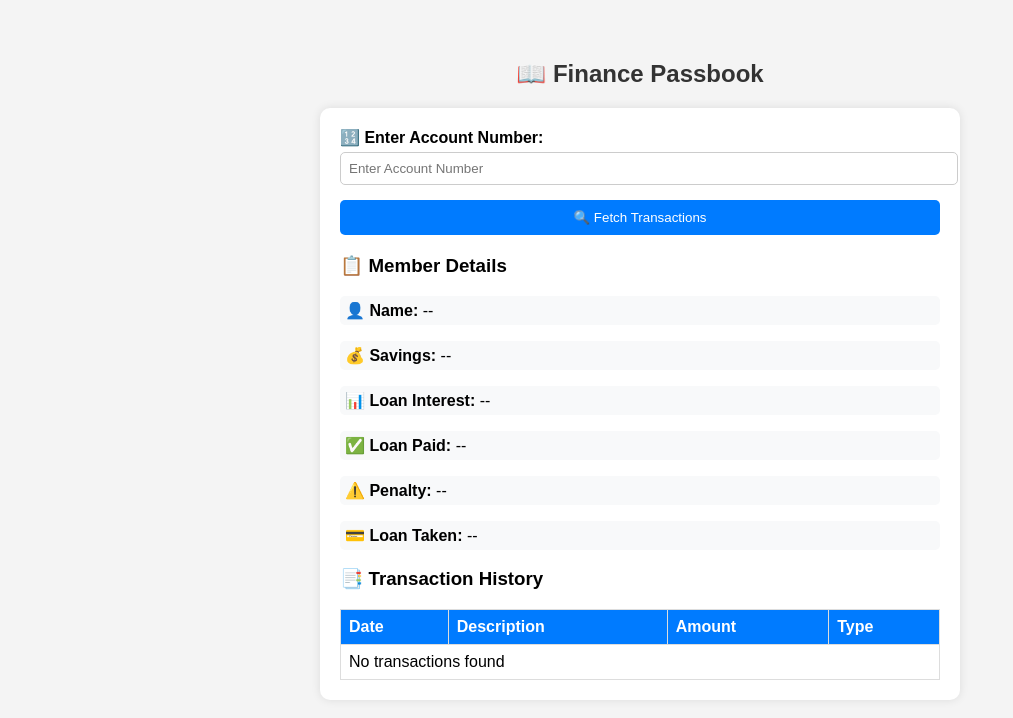
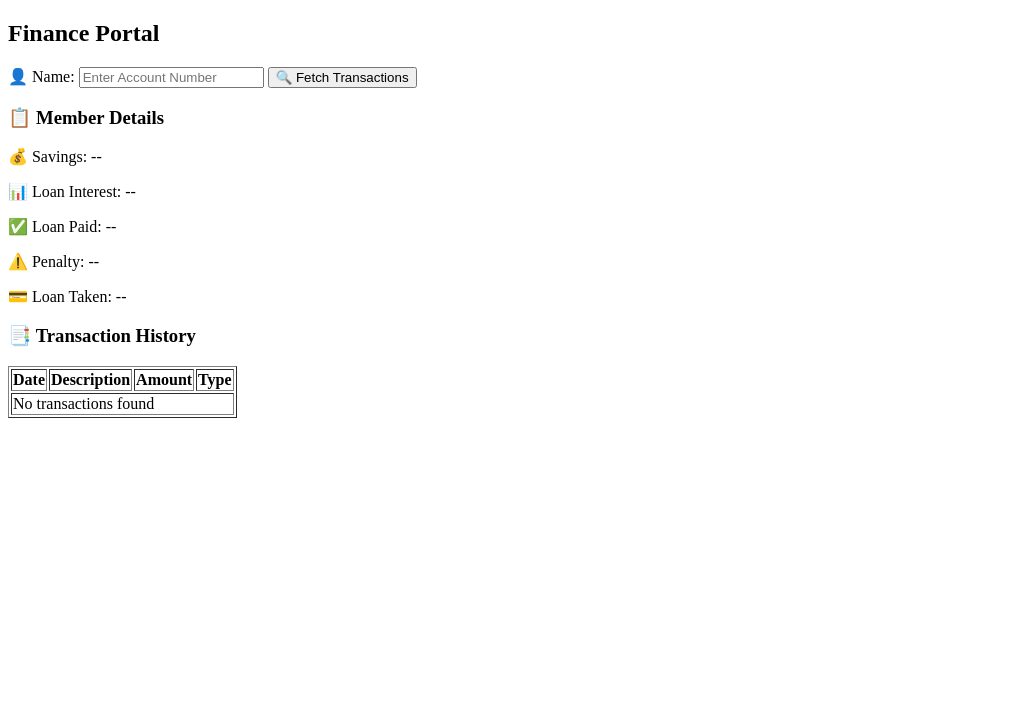
Before and after one commit to MrutyunjayM/Finance6, a plain HTML site: page index.html in a window 1280 px wide. Shown: the whole page, without its empty margins (0-1013 px from the left). Drawn offline with Linux system fonts and the light colour scheme.

Commit message:
Add files via upload

```diff
--- a/index.html
+++ b/index.html
@@ -3,101 +3,27 @@
 <head>
     <meta charset="UTF-8">
     <meta name="viewport" content="width=device-width, initial-scale=1.0">
-    <title>Finance Passbook</title>
-    <style>
-        body {
-            font-family: Arial, sans-serif;
-            margin: 20px;
-            padding: 20px;
-            background-color: #f4f4f4;
-        }
-        h2 {
-            text-align: center;
-            color: #333;
-        }
-        .container {
-            max-width: 600px;
-            margin: 0 auto;
-            background: white;
-            padding: 20px;
-            border-radius: 10px;
-            box-shadow: 0px 0px 10px rgba(0, 0, 0, 0.1);
-        }
-        .input-group {
-            margin-bottom: 15px;
-        }
-        .input-group label {
-            display: block;
-            font-weight: bold;
-        }
-        .input-group input {
-            width: 100%;
-            padding: 8px;
-            margin-top: 5px;
-            border: 1px solid #ccc;
-            border-radius: 5px;
-        }
-        .btn {
-            width: 100%;
-            padding: 10px;
-            background: #007bff;
-            color: white;
-            border: none;
-            cursor: pointer;
-            border-radius: 5px;
-        }
-        .btn:hover {
-            background: #0056b3;
-        }
-        .details {
-            margin-top: 20px;
-        }
-        .details p {
-            font-size: 16px;
-            padding: 5px;
-            background: #f8f9fa;
-            border-radius: 5px;
-        }
-        table {
-            width: 100%;
-            margin-top: 10px;
-            border-collapse: collapse;
-            background: white;
-        }
-        th, td {
-            border: 1px solid #ddd;
-            padding: 8px;
-            text-align: left;
-        }
-        th {
-            background: #007bff;
-            color: white;
-        }
-    </style>
+    <title>Finance Portal</title>
+    <script src="https://www.gstatic.com/firebasejs/10.7.1/firebase-app.js"></script>
+    <script src="https://www.gstatic.com/firebasejs/10.7.1/firebase-firestore.js"></script>
+    <script defer src="script.js"></script>
 </head>
 <body>
+    <h2>Finance Portal</h2>
 
-    <h2>📖 Finance Passbook</h2>
+    <label for="accountNumber">👤 Name: </label>
+    <input type="text" id="accountNumber" placeholder="Enter Account Number">
+    <button onclick="fetchDetails()">🔍 Fetch Transactions</button>
 
-    <div class="container">
-        <div class="input-group">
-            <label for="accountInput">🔢 Enter Account Number:</label>
-            <input type="text" id="accountInput" placeholder="Enter Account Number">
-        </div>
-        <button id="fetchBtn" class="btn">🔍 Fetch Transactions</button>
-
-        <div class="details">
     <h3>📋 Member Details</h3>
-            <p><strong>👤 Name:</strong> <span id="name">--</span></p>
-            <p><strong>💰 Savings:</strong> <span id="savings">--</span></p>
-            <p><strong>📊 Loan Interest:</strong> <span id="loanInterest">--</span></p>
-            <p><strong>✅ Loan Paid:</strong> <span id="loanPaid">--</span></p>
-            <p><strong>⚠️ Penalty:</strong> <span id="penalty">--</span></p>
-            <p><strong>💳 Loan Taken:</strong> <span id="loanTaken">--</span></p>
-        </div>
+    <p>💰 Savings: <span id="savings">--</span></p>
+    <p>📊 Loan Interest: <span id="loanInterest">--</span></p>
+    <p>✅ Loan Paid: <span id="loanPaid">--</span></p>
+    <p>⚠️ Penalty: <span id="penalty">--</span></p>
+    <p>💳 Loan Taken: <span id="loanTaken">--</span></p>
 
     <h3>📑 Transaction History</h3>
-        <table>
+    <table border="1">
         <thead>
             <tr>
                 <th>Date</th>
@@ -106,15 +32,11 @@
                 <th>Type</th>
             </tr>
         </thead>
-            <tbody id="transactionTable">
+        <tbody id="transactionHistory">
             <tr>
                 <td colspan="4">No transactions found</td>
             </tr>
         </tbody>
     </table>
-    </div>
-
-    <script type="module" src="script.js"></script>
-
 </body>
 </html>
--- a/script.js
+++ b/script.js
@@ -1,55 +1,60 @@
-// Import Firebase SDK
-import { initializeApp } from "https://www.gstatic.com/firebasejs/10.7.1/firebase-app.js";
-import { getFirestore, collection, doc, getDoc } from "https://www.gstatic.com/firebasejs/10.7.1/firebase-firestore.js";
+document.addEventListener("DOMContentLoaded", function () {
+    // Initialize Firebase
+    const firebaseConfig = {
+        apiKey: "YOUR_API_KEY",
+        authDomain: "YOUR_AUTH_DOMAIN",
+        projectId: "YOUR_PROJECT_ID",
+        storageBucket: "YOUR_STORAGE_BUCKET",
+        messagingSenderId: "YOUR_MESSAGING_SENDER_ID",
+        appId: "YOUR_APP_ID"
+    };
 
-// Firebase Configuration
-const firebaseConfig = {
-  apiKey: "YOUR_API_KEY",
-  authDomain: "YOUR_PROJECT_ID.firebaseapp.com",
-  projectId: "YOUR_PROJECT_ID",
-  storageBucket: "YOUR_PROJECT_ID.appspot.com",
-  messagingSenderId: "YOUR_SENDER_ID",
-  appId: "YOUR_APP_ID"
-};
+    firebase.initializeApp(firebaseConfig);
+    const db = firebase.firestore();
 
-// Initialize Firebase
-const app = initializeApp(firebaseConfig);
-const db = getFirestore(app);
+    // Fetch Member Details
+    function fetchDetails() {
+        const accountNumberInput = document.getElementById("accountNumber");
 
-// Function to Fetch Member Details
-async function fetchDetails(accountNumber) {
-  try {
-    console.log(`🔍 Fetching details for Account Number: ${accountNumber}`);
+        // Check if element exists
+        if (!accountNumberInput) {
+            console.error("Error: Account Number input field not found!");
+            return;
+        }
 
-    const docRef = doc(db, "members", accountNumber);
-    const docSnap = await getDoc(docRef);
+        const accountNumber = accountNumberInput.value.trim();
+        if (accountNumber === "") {
+            alert("Please enter an account number!");
+            return;
+        }
 
-    if (docSnap.exists()) {
-      console.log("✅ Data found:", docSnap.data());
+        console.log("Fetching details for Account Number:", accountNumber);
 
-      // Populate HTML fields
-      document.getElementById("savings").innerText = docSnap.data().Savings || "--";
-      document.getElementById("loanInterest").innerText = docSnap.data().LoanInterest || "--";
-      document.getElementById("loanPaid").innerText = docSnap.data().LoanPaid || "--";
-      document.getElementById("penalty").innerText = docSnap.data().Penalty || "--";
-      document.getElementById("loanTaken").innerText = docSnap.data().LoanTaken || "--";
+        db.collection("members")
+            .where("AccountNumber", "==", accountNumber)
+            .get()
+            .then((querySnapshot) => {
+                if (querySnapshot.empty) {
+                    console.log("No member found!");
+                    alert("No member found with this account number.");
+                    return;
+                }
 
-    } else {
-      console.log("❌ No member found!");
-      alert("No member found with this account number.");
+                querySnapshot.forEach((doc) => {
+                    const data = doc.data();
+                    document.getElementById("savings").innerText = data.Savings || "--";
+                    document.getElementById("loanInterest").innerText = data.LoanInterest || "--";
+                    document.getElementById("loanPaid").innerText = data.LoanPaid || "--";
+                    document.getElementById("penalty").innerText = data.Penalty || "--";
+                    document.getElementById("loanTaken").innerText = data.LoanTaken || "--";
+                });
+            })
+            .catch((error) => {
+                console.error("Error fetching details:", error);
+                alert("Failed to fetch member details. Check console for errors.");
+            });
     }
-  } catch (error) {
-    console.error("🔥 Firestore Error:", error);
-    alert("Error fetching data. Check console for details.");
-  }
-}
 
-// Event Listener for Fetch Button
-document.getElementById("fetchBtn").addEventListener("click", () => {
-  const accountNumber = document.getElementById("accountNumber").value.trim();
-  if (accountNumber) {
-    fetchDetails(accountNumber);
-  } else {
-    alert("⚠️ Please enter a valid account number.");
-  }
+    // Assign function to global scope so it works in HTML onclick
+    window.fetchDetails = fetchDetails;
 });
```
Lines whose indentation alone changed are shown as unchanged.
